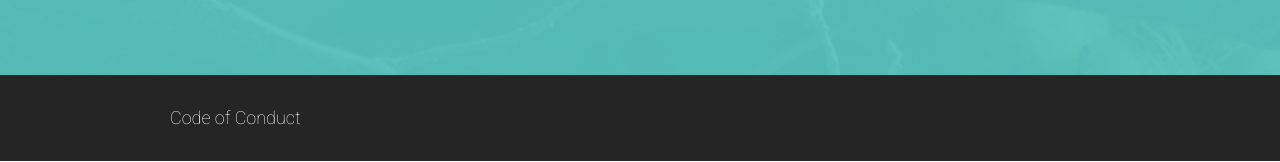
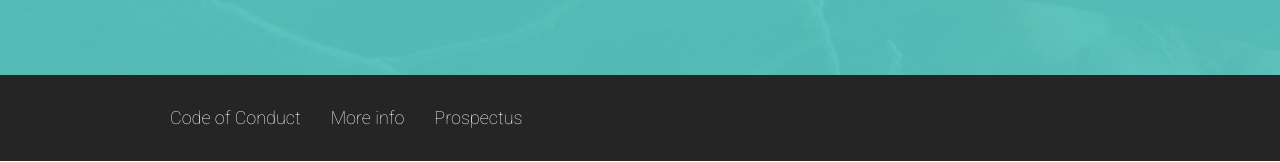
Before and after one commit to rubyforgood/rubyforgood.org--old, a Jekyll site: the page index.html, which Jekyll copies as it is, in a window 1280 px wide. Shown: the part 825-987 px from the top of the page. Built offline with Jekyll 4.4.1, drawn with Linux system fonts in a browser that asks for light colours.

Commit message:
Updated the main page to include links to the more info page as well as the prospectus. (We'll obviously need to merge the more info in first)

```diff
--- a/index.html
+++ b/index.html
@@ -81,6 +81,8 @@
       <ul class="navigation-bar navigation-bar-left">
         <li><a href="coc.html">Code of Conduct</a></li>
         <li class="featured"><i class="fa fa-heart-o fa-2x"></i></li>
+        <li><a href="more info.html">More info</a></li>
+        <li><a href="prospectus.html">Prospectus</a></li>
       </ul>
     </nav>
   </div>
```
